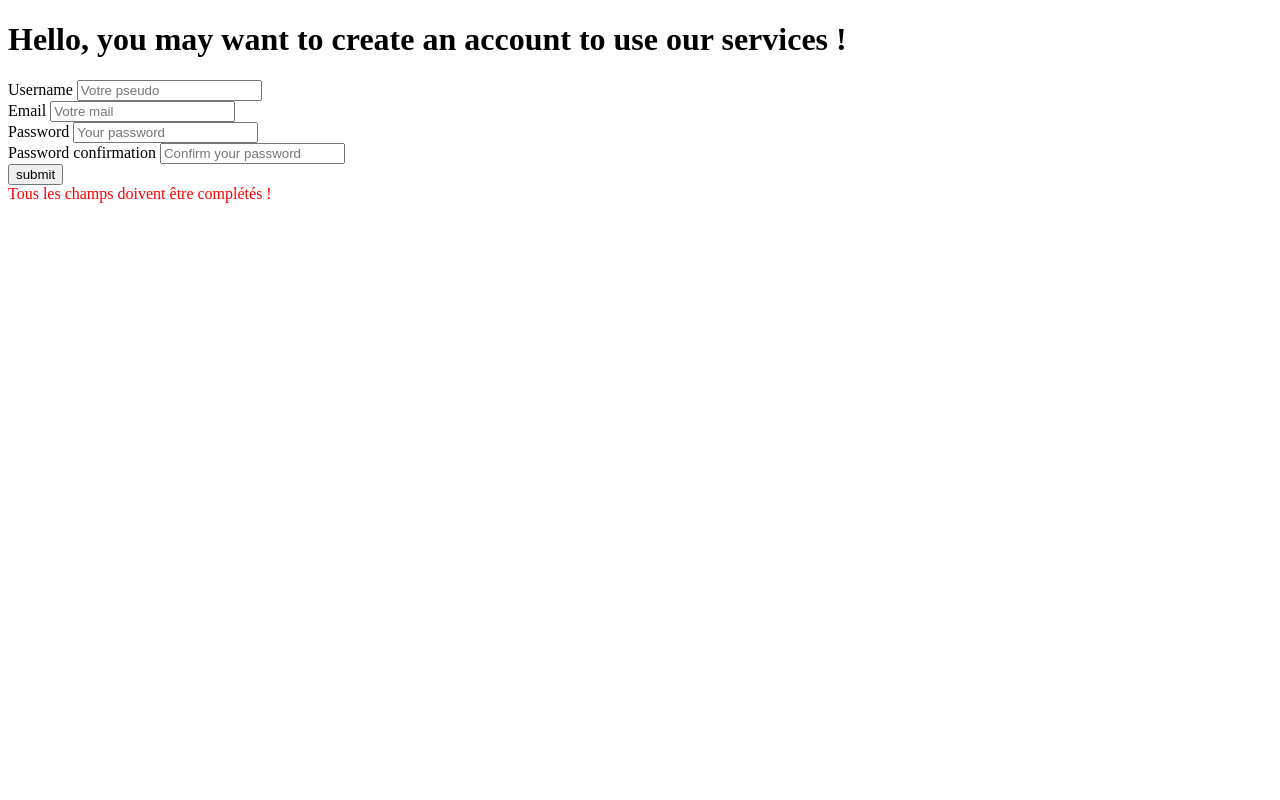
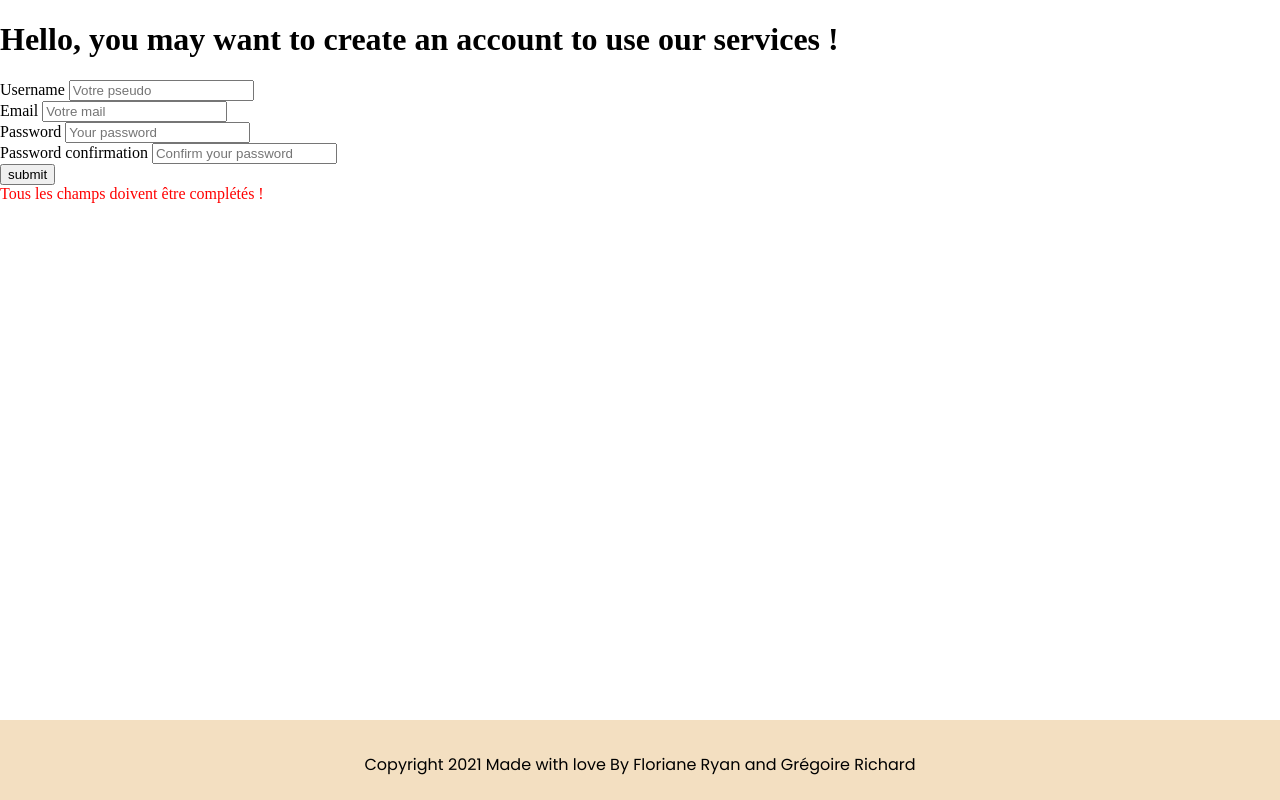
Before and after one commit to GregoireARichard/Url-Shortener, a PHP site: page /URL/ in a window 1280 px wide. Run offline with PHP 8.4, Linux system fonts and the light colour scheme.

Commit message:
:lipstick:  implemented footer.php

```diff
--- a/connexion.php
+++ b/connexion.php
@@ -33,6 +33,9 @@
     <meta http-equiv="X-UA-Compatible" content="IE=edge">
     <meta name="viewport" content="width=device-width, initial-scale=1.0">
     <title>Connexion</title>
+    <link rel="stylesheet" href="styles/main.css"/>
+    <link rel="preconnect" href="https://fonts.gstatic.com">
+    <link href="https://fonts.googleapis.com/css2?family=Poppins&display=swap" rel="stylesheet">
 </head>
 <body>
     <form method="POST" action="">
@@ -45,5 +48,6 @@
             echo '<font color="red">'.$erreur."</font>";
          }
          ?>
+   <?php include 'footer.php';?>
 </body>
 </html>
--- /dev/null
+++ b/footer.php
@@ -0,0 +1,4 @@
+
+<div class="footer">
+    <div class="footerText">Copyright 2021 Made with love By Floriane Ryan and Grégoire Richard</div>
+</div>
--- a/index.php
+++ b/index.php
@@ -54,6 +54,9 @@
         <meta charset="UTF-8">
         <meta name="viewport" content="width=device-width, initial-scale=1.0">
         <title>URL Shortener</title>
+        <link rel="stylesheet" href="styles/main.css"/>
+        <link rel="preconnect" href="https://fonts.gstatic.com">
+       <link href="https://fonts.googleapis.com/css2?family=Poppins&display=swap" rel="stylesheet">
     </head>
     <body>
         <h1 class="mainTitle">Hello, you may want to create an account to use our services !</h1>
@@ -75,5 +78,6 @@
             echo '<font color="red">'.$erreur."</font>";
          }
          ?>
+         <?php include 'footer.php';?>
     </body>
 </html>
--- a/signout.php
+++ b/signout.php
@@ -13,7 +13,7 @@
     <title>Sign out</title>
 </head>
 <body>
-    <h2>You're disconnect, you're going to be redirected</h2>
+    <h2>You're disconnected, you're going to be redirected</h2>
 </body>
 </html>
 <?php
--- a/styles/main.css
+++ b/styles/main.css
@@ -1,5 +1,21 @@
 .linkTable{
     height:50px;
-    width:350px;
+    width:150px;
     border : 1px solid #000;
 }
+body{
+    overflow: hidden;
+    margin:0;
+}
+.footer{
+    background-color:#F3DFC1;
+    width:100vw;
+    height:10vh;
+    position: fixed;
+    bottom:0;
+}
+.footerText{
+    font-family: 'Poppins', sans-serif;
+    text-align: center;
+    margin-top:4vh;
+}
```
Also changed, not shown: profil.php (+7 -3 lines).
